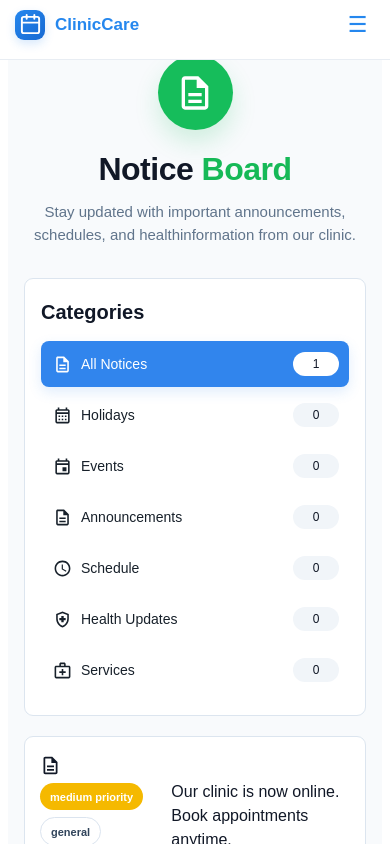
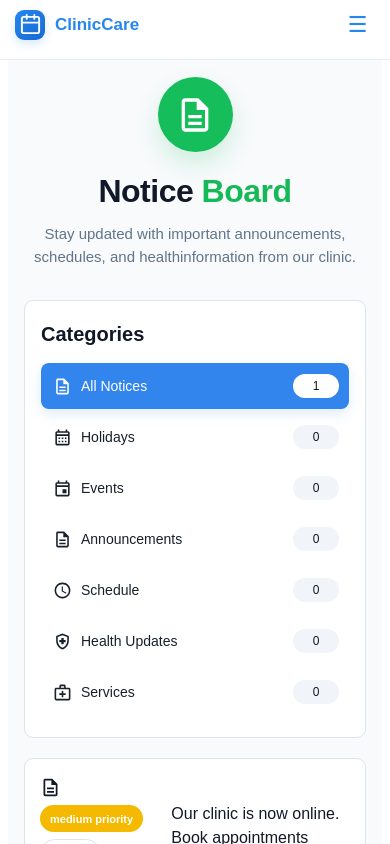
Before and after one commit to shahidbagwan5515/ClinicCare, a React (Vite) app: page /NoticePage in a window 390 px wide. Shown: the top 844 px of the page. Built offline with nearby package versions, Linux system fonts and the light colour scheme.

Commit message:
update notice.css styling

```diff
--- a/src/Files-css/NoticePage.css
+++ b/src/Files-css/NoticePage.css
@@ -499,6 +499,7 @@
     width: 75px;
     height: 75px;
     margin-bottom: 22px;
+    margin-top: 22px;
   }
 
   .notice-logo svg {
```
